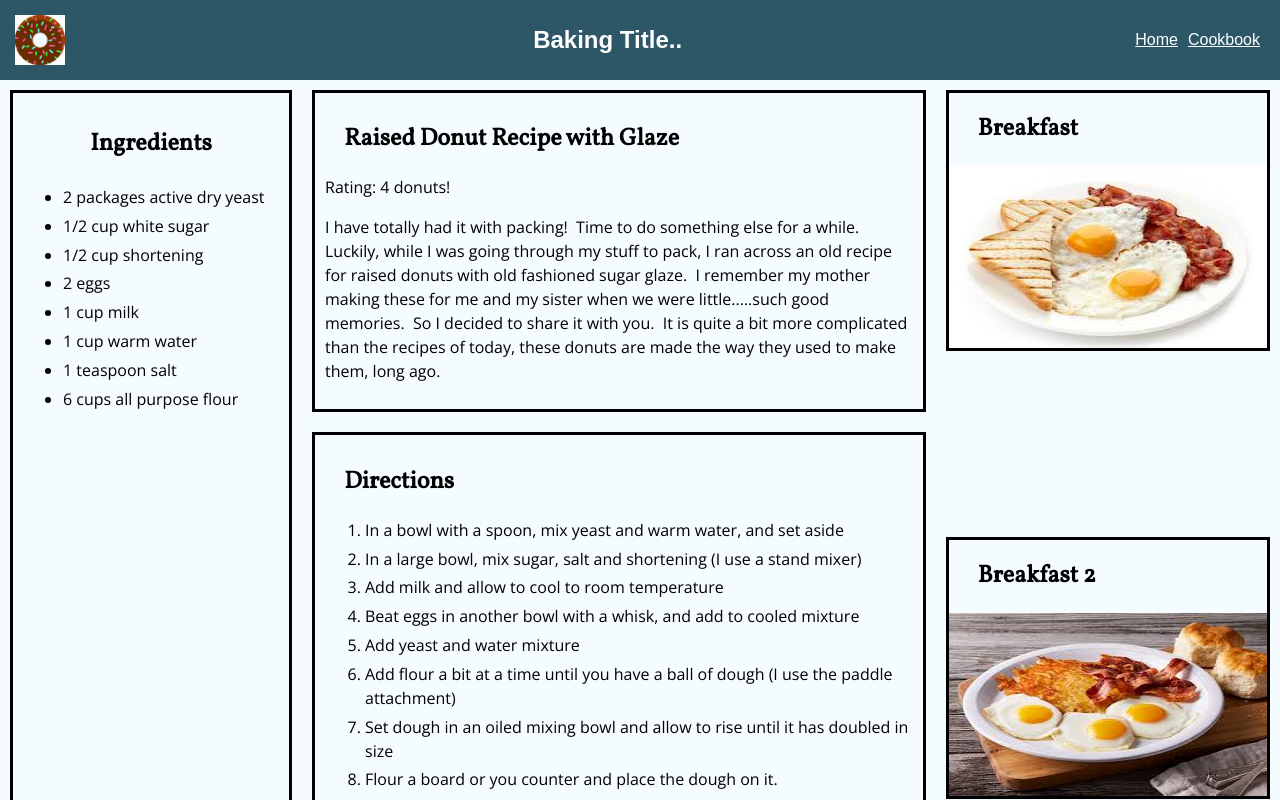
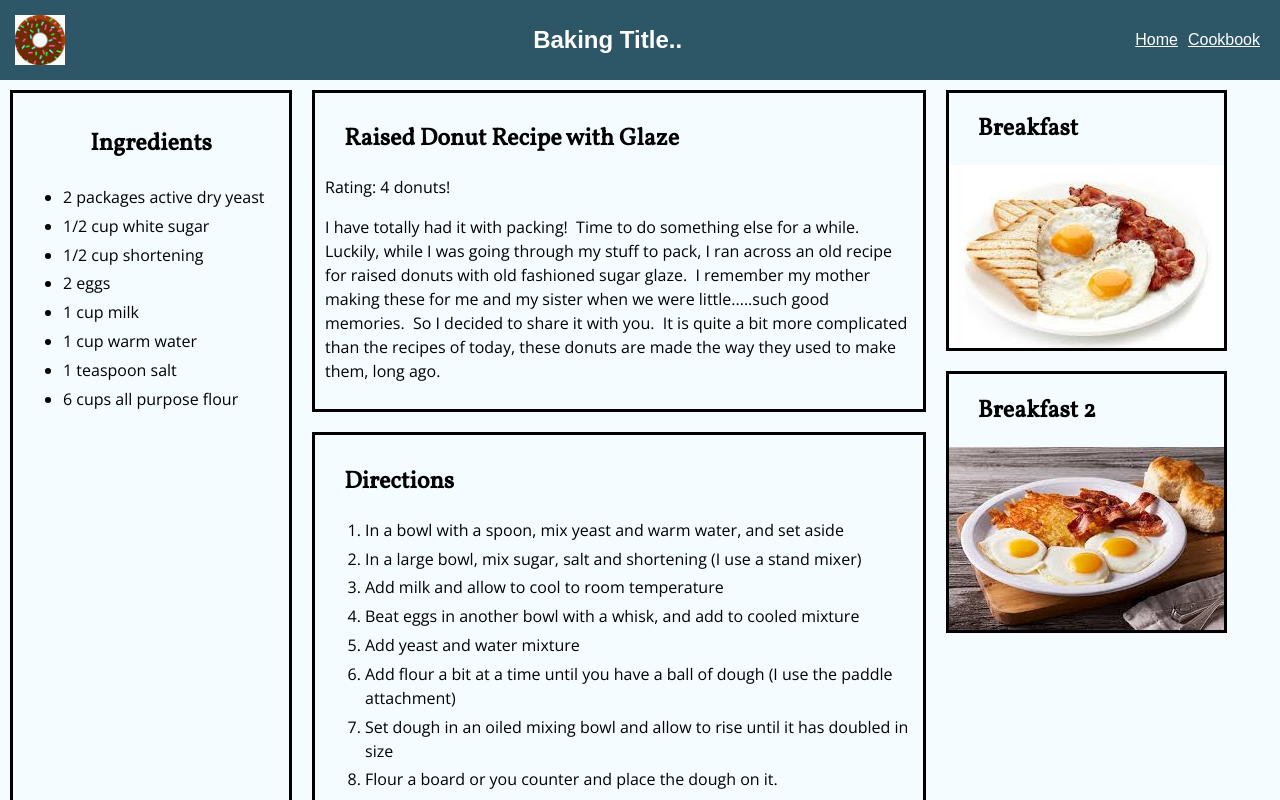
Before and after one commit to joejackson1993/cookbook, a React (Create React App) app: page /cookbook/1 in a window 1280 px wide. Shown: the top 800 px of the page. Built offline with nearby package versions, Linux system fonts and the light colour scheme.

Commit message:
made images on recipe flex-start correctly

```diff
--- a/src/components/ImageContainer.js
+++ b/src/components/ImageContainer.js
@@ -19,7 +19,6 @@ class ImageContainer extends Component {
 	);
 
 	return (
-
 		<div className="Image-container">
 		{imageBlocks}
 		</div>
--- a/src/styles/Image.css
+++ b/src/styles/Image.css
@@ -1,14 +1,14 @@
 .Image-container {
+	display: flex;
 	flex-shrink: .4;
 	flex-basis: 40%;
-	display: flex;
-	flex-wrap: wrap;
+
+	flex-flow: column wrap;
 	justify-content: flex-start;
 	align-items: flex-start;
 }
 
 .Image-block {
-	flex-basis: 100%;
 	display: flex;
 	flex-wrap: wrap;
 	flex-direction: column;
--- a/src/styles/IngredientList.css
+++ b/src/styles/IngredientList.css
@@ -1,6 +1,6 @@
 .Ingredient-box {
   flex: 0 0 20%;
-  padding : 10px;
+  padding: 10px;
   margin: 10px;
   border-style: solid;
 }
```
